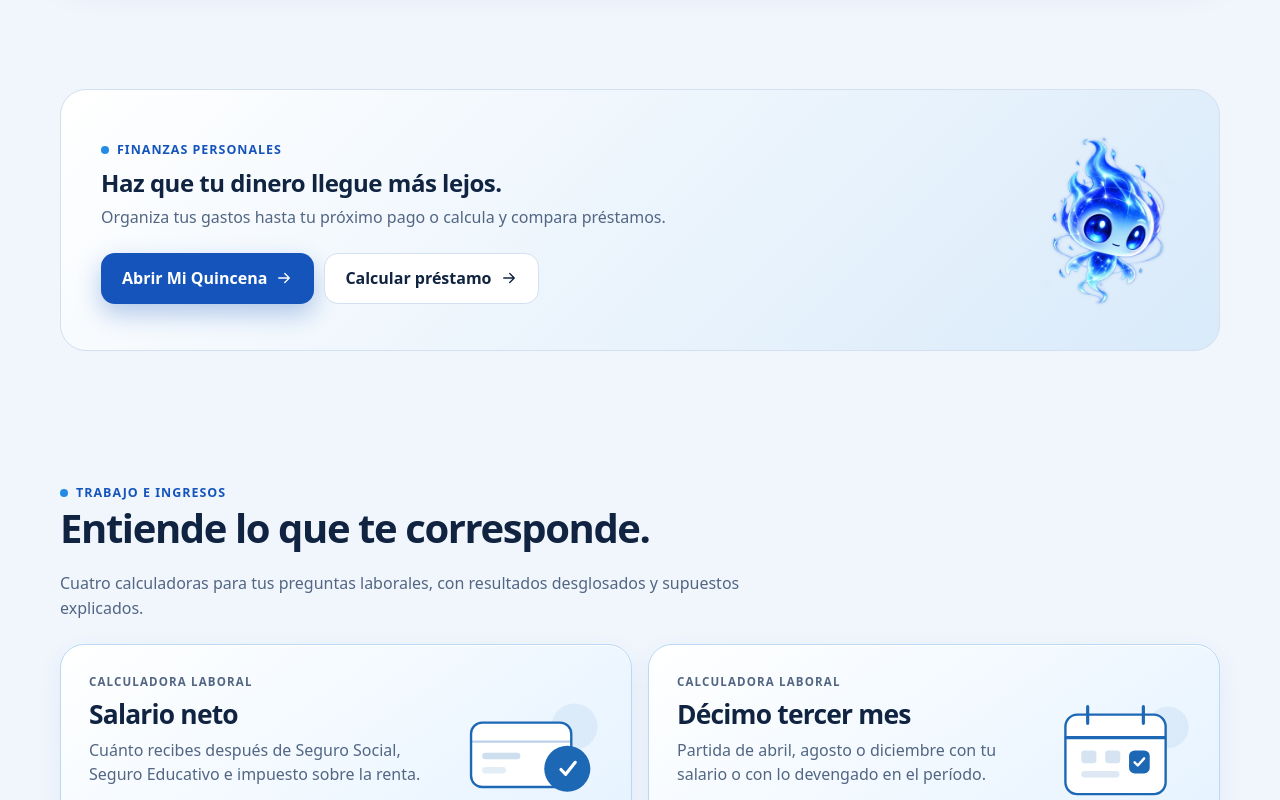
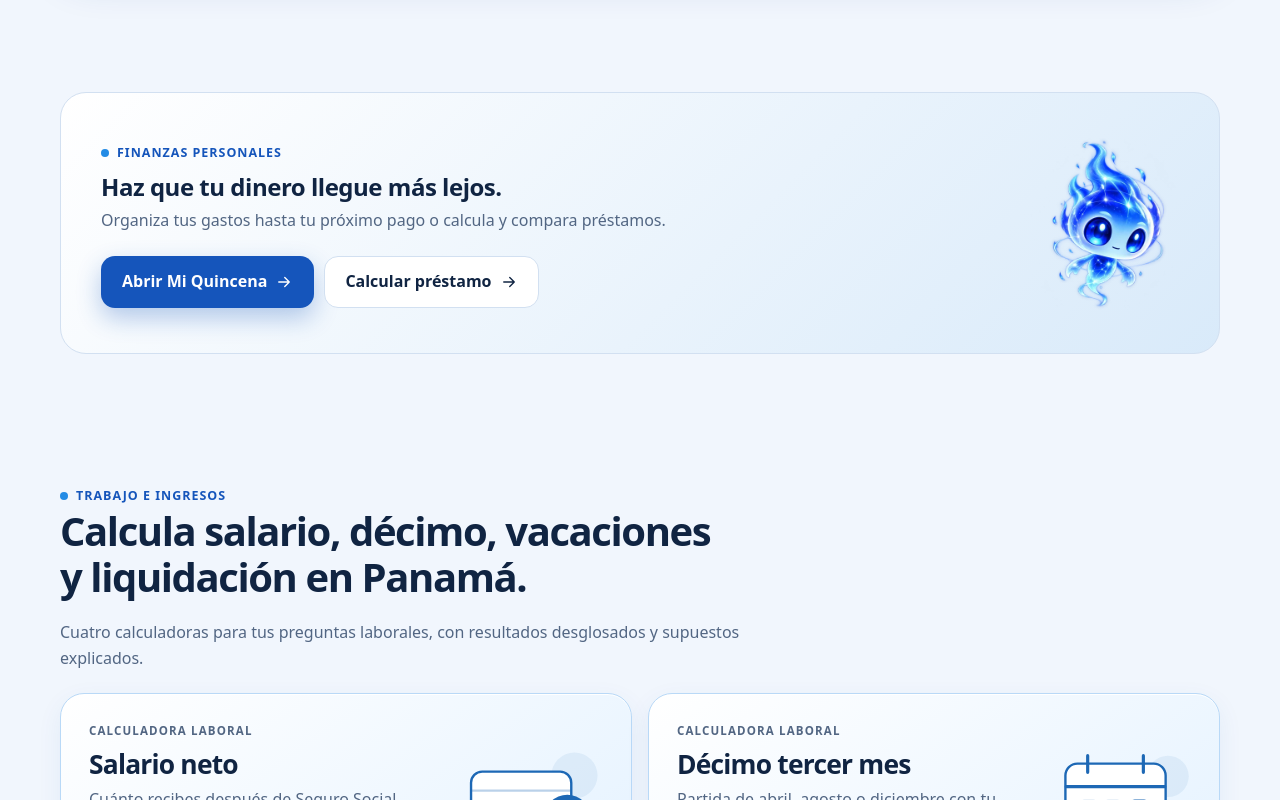
Before and after one commit to gabrielvillarreta555-code/calcula-panama, an Astro site: page / in a window 1280 px wide. Shown: the part 1236-2036 px from the top of the page. Built offline with nearby package versions, Linux system fonts and the light colour scheme; Astro itself is replaced by a stand-in of ours.

Commit message:
Improve homepage discovery of labor liquidation calculator

```diff
--- a/src/pages/index.astro
+++ b/src/pages/index.astro
@@ -40,6 +40,7 @@
           <a class="button primary" href={href('/calculadoras/salario-neto/')}>Calcular mi salario <Icon name="arrow" size={18} /></a>
           <a class="button secondary" href="#calculadoras">Ver calculadoras</a>
         </div>
+        <a class="hero-shopping-link" href={href('/calculadoras/liquidacion-laboral/')}>¿Terminó tu contrato? Calcula tu liquidación <Icon name="arrow" size={16} /></a>
         <a class="hero-shopping-link" href={href('/compras/modo-pasillo/')}>¿Vas de compras? Abre Modo Pasillo <Icon name="arrow" size={16} /></a>
         <ul class="trust-row">
           <li><Icon name="check" size={18} />Gratis y sin registro</li>
@@ -106,7 +107,7 @@
     <div class="container">
       <div class="section-title">
         <span class="eyebrow">Trabajo e ingresos</span>
-        <h2>Entiende lo que te corresponde.</h2>
+        <h2>Calcula salario, décimo, vacaciones y liquidación en Panamá.</h2>
         <p>Cuatro calculadoras para tus preguntas laborales, con resultados desglosados y supuestos explicados.</p>
       </div>
       <div class="labor-cards">
```
